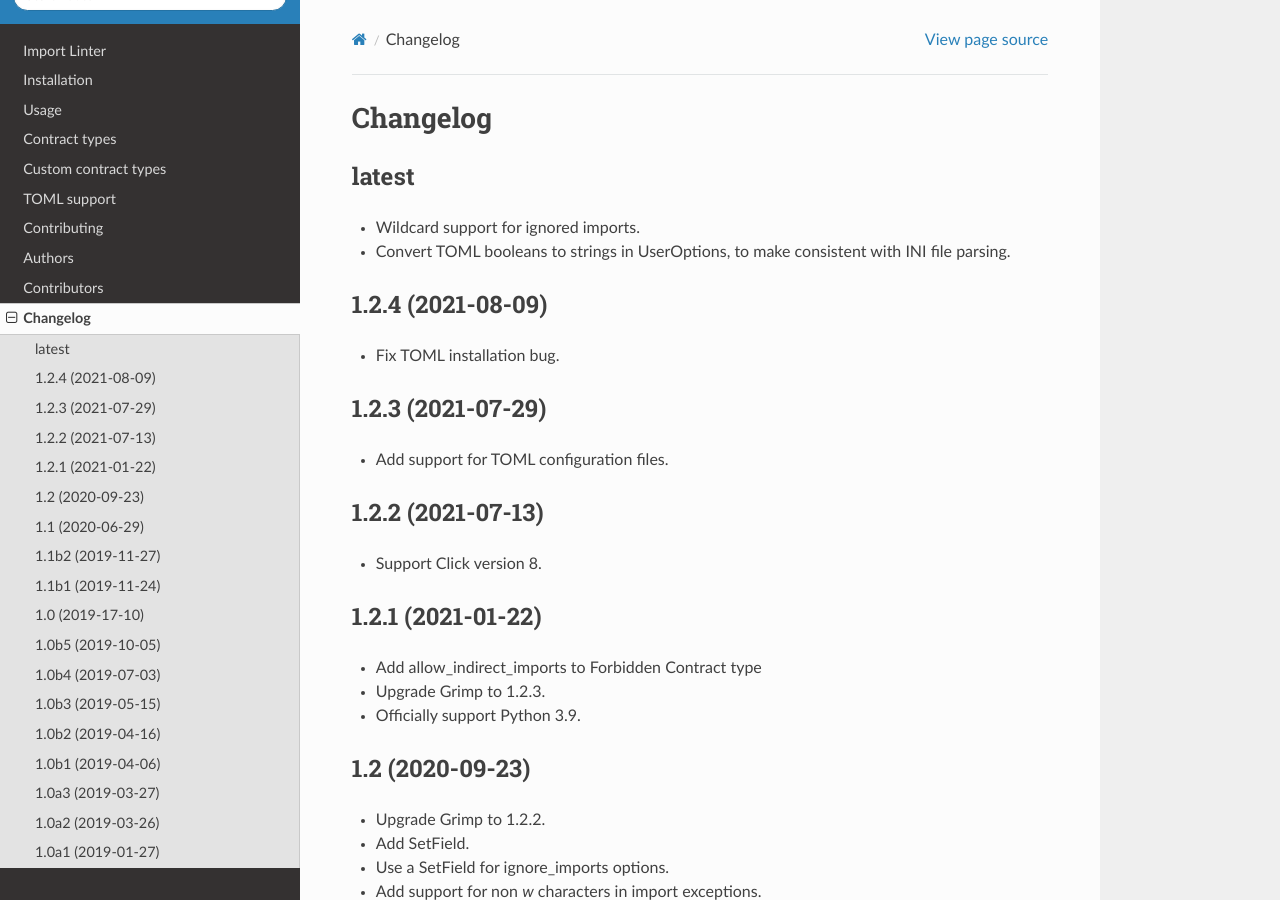
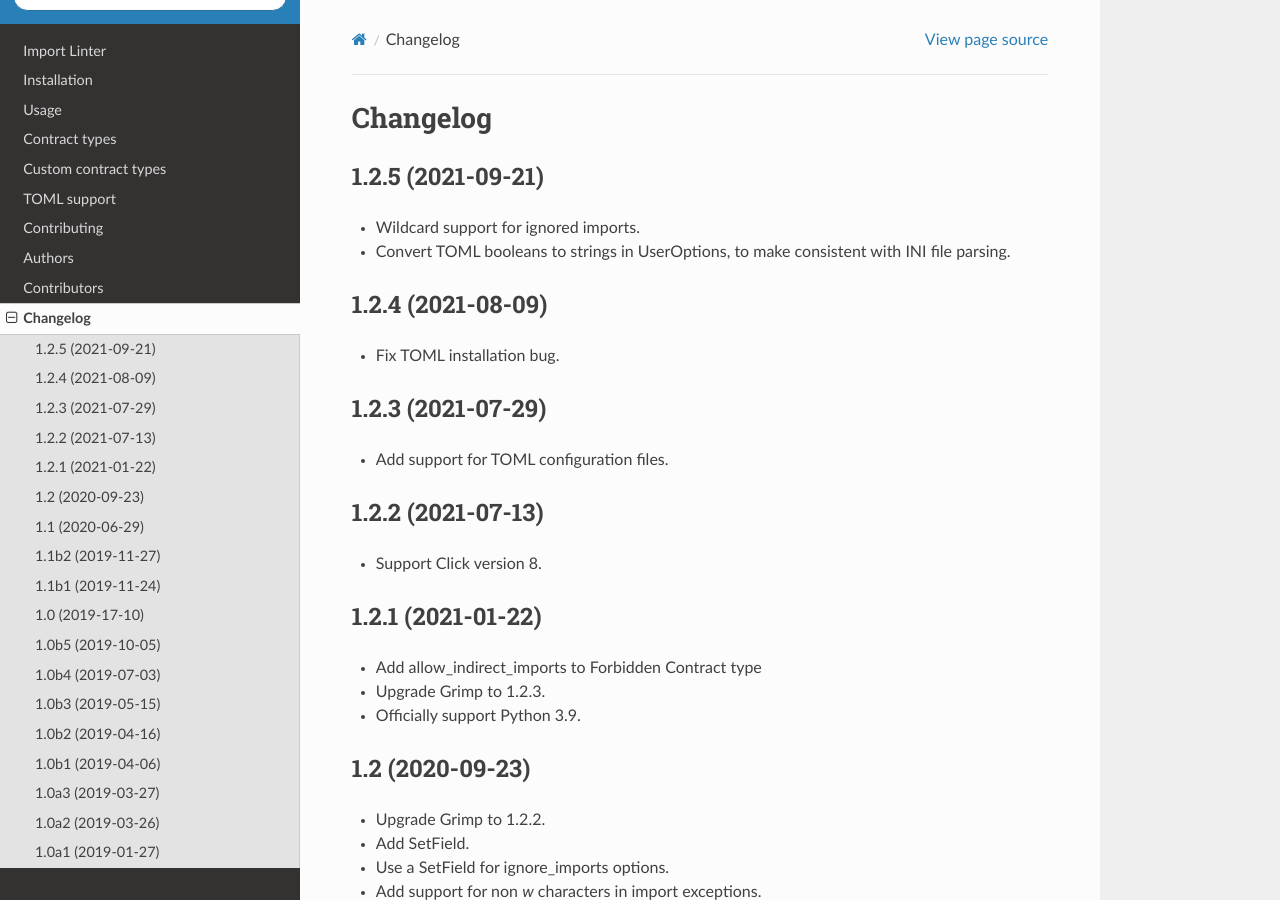
Before and after one commit to seddonym/import-linter, a Sphinx documentation site: the page built from docs/changelog.rst, in a window 1280 px wide and 900 px high. Built offline with Sphinx 7.4.7 and the Read the Docs theme 2.0.0, drawn with Linux system fonts in a browser that asks for light colours.

Commit message:
Release v1.2.5

```diff
--- a/CHANGELOG.rst
+++ b/CHANGELOG.rst
@@ -1,8 +1,8 @@
 Changelog
 =========
 
-latest
-------
+1.2.5 (2021-09-21)
+------------------
 
 * Wildcard support for ignored imports.
 * Convert TOML booleans to strings in UserOptions, to make consistent with INI file parsing.
--- a/docs/conf.py
+++ b/docs/conf.py
@@ -27,7 +27,7 @@ author = 'David Seddon'
 # The short X.Y version
 version = ''
 # The full version, including alpha/beta/rc tags
-release = '1.2.4'
+release = '1.2.5'
 
 
 # -- General configuration ---------------------------------------------------
--- a/setup.py
+++ b/setup.py
@@ -16,7 +16,7 @@ def read(*names, **kwargs):
 
 setup(
     name="import-linter",
-    version="1.2.4",
+    version="1.2.5",
     license="BSD 2-Clause License",
     description="Enforces rules for the imports within and between Python packages.",
     long_description=read("README.rst"),
--- a/src/importlinter/__init__.py
+++ b/src/importlinter/__init__.py
@@ -1,4 +1,4 @@
-__version__ = "1.2.4"
+__version__ = "1.2.5"
 
 from .application import output  # noqa
 from .domain import fields  # noqa
```
